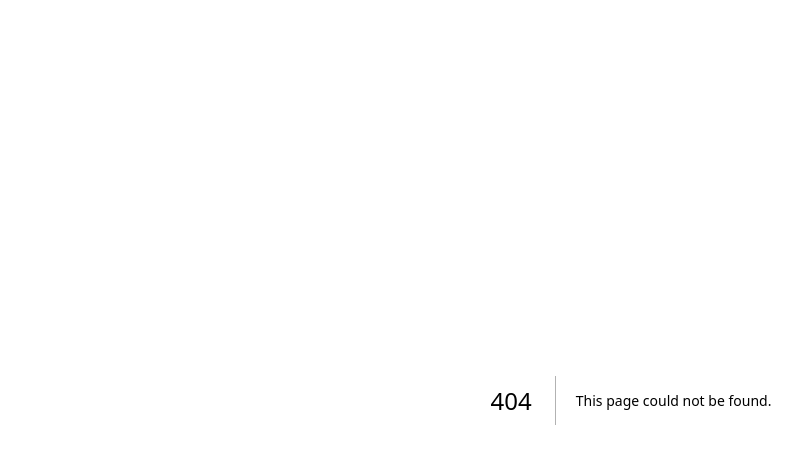
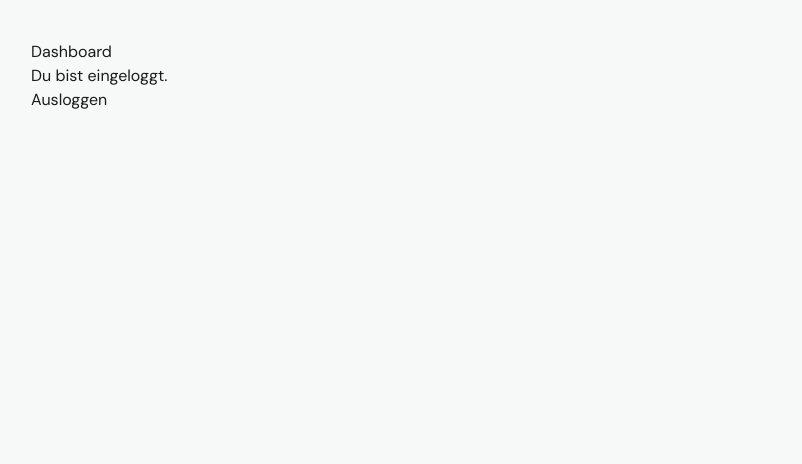
Before and after one commit to kilic-kts-cyber/inseratcheck-mvp, a Next.js app: page /app/dashboard in a window 1280 px wide. Before the commit this address had no page. Shown: the top 464 px of the page, without its empty margins (9-811 px from the left). Built offline with nearby package versions, Linux system fonts and the light colour scheme; no server answers.

Commit message:
Create page.jsx

```diff
--- /dev/null
+++ b/app/app/dashboard/page.jsx
@@ -0,0 +1,24 @@
+"use client"
+
+import { supabase } from "@/lib/supabase"
+import { useRouter } from "next/navigation"
+
+export default function Dashboard() {
+  const router = useRouter()
+
+  const logout = async () => {
+    await supabase.auth.signOut()
+    router.push("/login")
+  }
+
+  return (
+    <div style={{ padding: 40 }}>
+      <h1>Dashboard</h1>
+      <p>Du bist eingeloggt.</p>
+
+      <button onClick={logout}>
+        Ausloggen
+      </button>
+    </div>
+  )
+}
```
